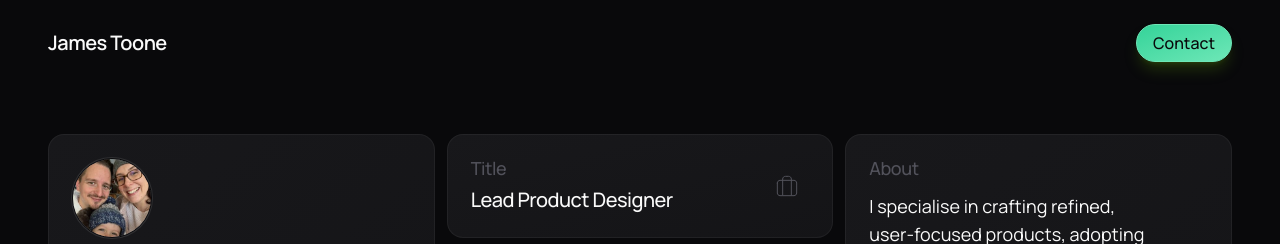
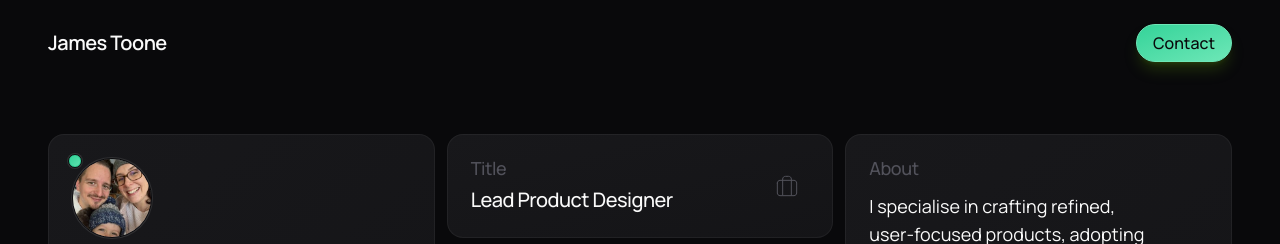
Before and after one commit to 2ne/nextjs-boilerplate, a Next.js app: page / in a window 1280 px wide. Shown: the top 244 px of the page. Built offline with nearby package versions, Linux system fonts and the light colour scheme.

Commit message:
Update page.tsx

```diff
--- a/app/page.tsx
+++ b/app/page.tsx
@@ -15,6 +15,9 @@ export default function Home() {
       <section className="mx-auto grid w-full max-w-lg grid-cols-1 gap-3 p-6 xl:max-w-7xl xl:grid-cols-12 xl:p-12">
         <div className="max-xl:order-0 relative overflow-clip rounded-2xl bg-gradient-to-tl from-zinc-900/75 to-zinc-900 p-6 ring-1 ring-inset ring-zinc-50/5 xl:col-span-4 xl:row-span-3 xl:grid xl:grid-rows-subgrid">
           <div className="relative mb-4 grid items-center xl:mb-0">
+            <div className="absolute -top-1 -left-1 size-3.5 bg-emerald-400 rounded-full border border-zinc-950 ring-1 ring-zinc-50/10">
+              <div className="absolute inset-px bg-gradient-to-br from-emerald-400 to-emerald-300 rounded-full animate-pulse"></div>
+            </div>
             <Image alt="James Toone" width={80} height={80} className="object-cover object-left-top rounded-full size-20 bg-zinc-600 border border-zinc-950 ring-1 ring-zinc-50/10" src="/me.jpg" />
           </div>
           <div className="relative grid items-end gap-1 xl:row-span-2 xl:gap-0">
```
